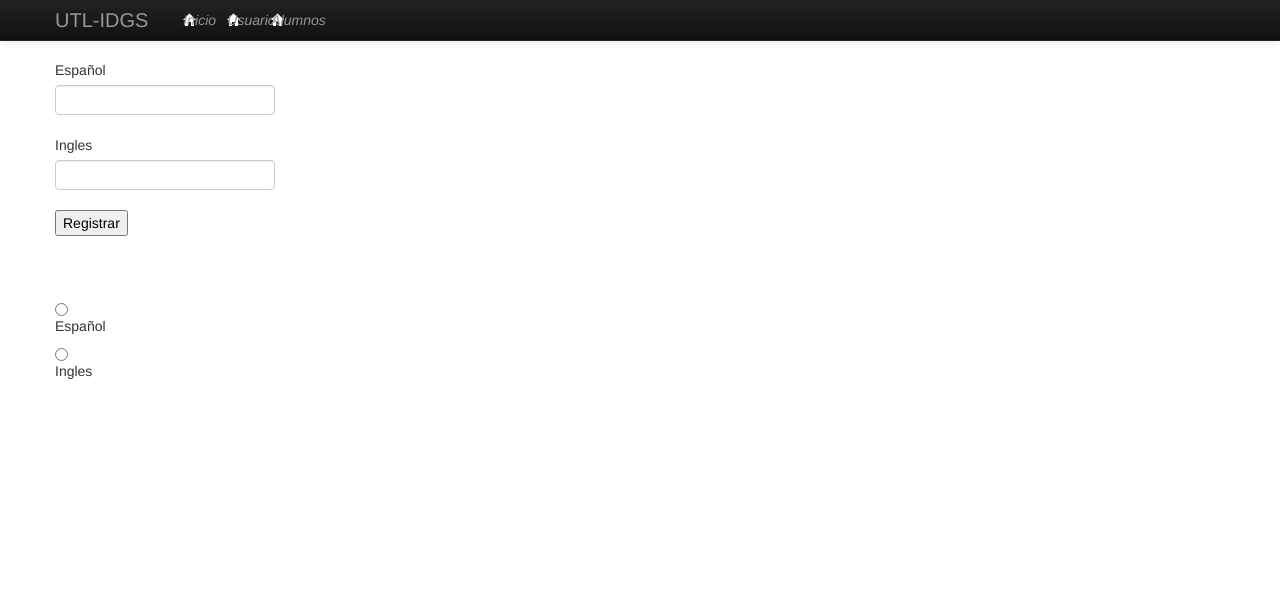
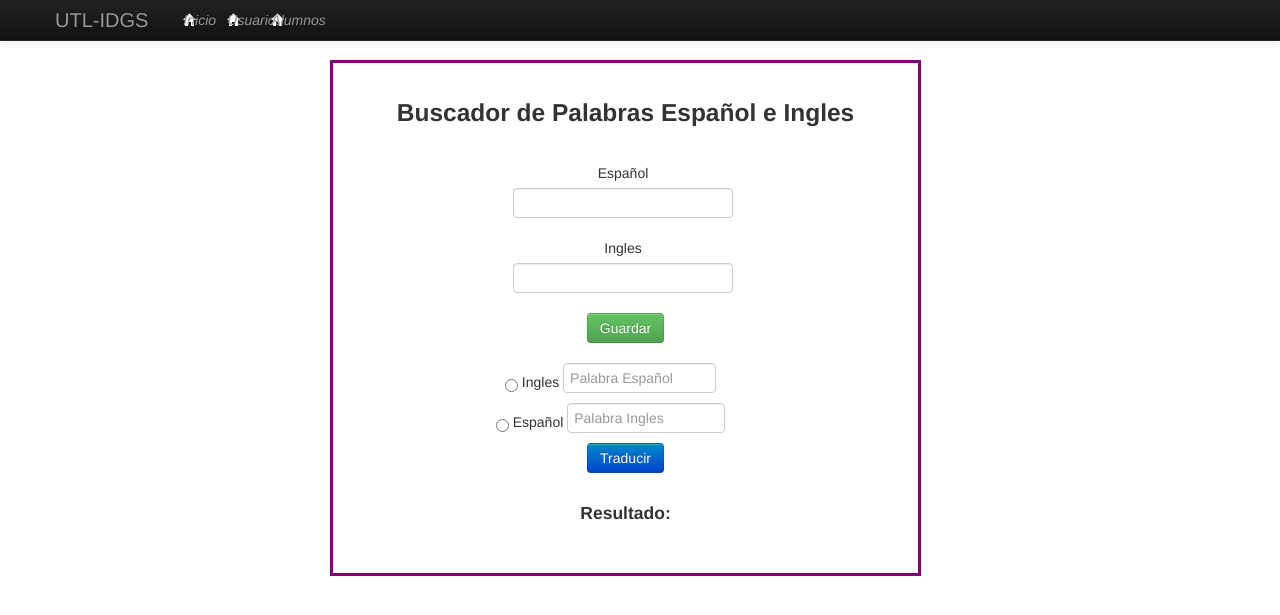
Before and after one commit to IDGS-801-20001359/IDGS801-Flask2, a Flask app: page /traductor in a window 1280 px wide. Shown: the top 615 px of the page. Run offline with Flask 2, Linux system fonts and the light colour scheme; some libraries are stand-ins or nearby versions.

Commit message:
traductor 27_feb_2023

```diff
--- a/app.py
+++ b/app.py
@@ -43,33 +43,35 @@ def alumnos():
     return render_template('Alumnos.html',form=reg_alum,mat=mat,nom=nom)
 
 #actividad de traductor
-@app.route("/traductor",methods=['POST','GET'])
+@app.route('/traductor', methods=['GET', 'POST'])
 def traductor():
-        reg_leng=forms.UsuarioForm(request.form)
-        esp=''
-        ing=''
-        if request.method == 'POST' and reg_leng.validate():
-            esp=reg_leng.español.data
-            ing=reg_leng.ingles.data
-            file=open('palabras.txt','a')
-            file.write('\n'+ esp)
-            file.write('\n'+ ing)
+    words = forms.WordsForm(request.form)
+    datosEncontrados = ''
+    if(request.method == 'POST' and words.validate()):
+        btnGuardar = request.form.get('btnGuardar')
+        btnTraducir = request.form.get('btnTraducir')
+        if(btnGuardar == 'Guardar'):
+            file = open('palabras.txt', 'a')
+            file.write('\n' + words.español.data.upper() + '\n' + words.ingles.data.upper())
             file.close()
-        return render_template('traductor.html', form=reg_leng, esp=esp, ing=ing)
+        if(btnTraducir == 'Traducir'):
+            opcion = request.form.get('translate')
+            file = open('palabras.txt', 'r')
+            palabras = [linea.rstrip('\n') for linea in file]
+            if(opcion == 'español'):
+                espPalabra = request.form.get('txtEspañol')
+                for posicion in range(len(palabras)):
+                    if(palabras[posicion] == espPalabra.upper()):
+                        datosEncontrados = palabras[posicion + 1]
+            elif(opcion == 'ingles'):
+                engPalabra = request.form.get('txtIngles')
+                for posicion in range(len(palabras)):
+                    if(palabras[posicion] == engPalabra.upper()):
+                        datosEncontrados = palabras[posicion - 1]
+                        print(datosEncontrados)
 
-@app.route("/buscarP",methods=['POST','GET'])
-def buscarP():
-        reg_leng=forms.UsuarioForm(request.form)
-        esp=''
-        ing=''
-        if request.method == 'POST' and reg_leng.validate():
-            esp=reg_leng.español.data
-            ing=reg_leng.ingles.data
-            file=open('palabras.txt','a')
-            file.write('\n'+ esp)
-            file.write('\n'+ ing)
-            file.close()
-        return render_template('traductor.html', form=reg_leng, esp=esp, ing=ing)
+    return render_template('traductor.html', form = words, datosEncontrados = datosEncontrados)
+
 
 #este es parte de mi codigo de la actividad cajas
 @app.route('/')
@@ -111,7 +113,6 @@ def cajas():
     return render_template('resultado.html', maximo = maximo, menor = menor, calculo = calculo, results = results)
 
 
-
 if __name__ == "__main__":
     #csrf.init_app(app)
     app.run(debug=True,port=3000)
--- a/forms.py
+++ b/forms.py
@@ -36,3 +36,7 @@ class UsuarioForm(Form):
     ])
     ingles=StringField('Ingles',[
         validators.DataRequired(message = 'El campo es requerido')])
+
+class WordsForm(Form):
+    español = StringField('Español')
+    ingles = StringField('Ingles')
--- a/templates/traductor.html
+++ b/templates/traductor.html
@@ -1,30 +1,36 @@
-{% extends "layout.html"%}
+{% extends 'layout.html' %}
+{% block content %}
+{% from '_macros.html' import render_field %}
+<div class="container  text-center">
+    <div style="border: 3px solid purple; width: 50%; margin-left: 275px;" >
+    <br>
+    <h3>Buscador de Palabras Español e Ingles</h3>
+    <br>
+    <form action="" method="post" novalidate>
+            <div class="row control_group" style="padding-left: 25px;">
+                {{render_field(form.español)}}
+                {{render_field(form.ingles)}}
+            </div>
+            <input type="submit" value="Guardar" id="btnGuardar" name="btnGuardar" class="btn btn-success">
+            <br><br>
 
-{%block content%}
-<div class="col-xs-6">
-    {% from "_macros.html" import render_field %}
-    <form action="" method="post" novalidate>
-    <div class="row_control-group">
-
-            {{render_field(form.español)}}
-            {{render_field(form.ingles)}}
-            <input type="submit" value="Registrar">
+            <div class="row control_group">
+                <input type="radio" name="translate" value="español"> Ingles
+                <input type="text" name="txtEspañol" placeholder="Palabra Español" id="txtEspañol" style="padding-right: 35px; width: 110px;">
+                <br>
+                <input type="radio" name="translate" value="ingles"> Español
+                <input type="text" name="txtIngles" id="txtIngles" placeholder="Palabra Ingles" style="padding-right: 60px; width: 90px;">
+                <br>
+            </div>
+            <input type="submit" value="Traducir" id="btnTraducir" name="btnTraducir" class="btn btn-primary">
+            <br>
+            <br>
+            <h4> Resultado:
+                {{datosEncontrados}}
+            </h4>
+       <br>
+    </form>
     </div>
-    </form>
+    </div>
 </div>
-
-<br><br>
-
-<div class="form-check">
-    <input class="form-check-input" type="radio" name="español" id="español">
-    <label class="form-check-label" for="flexRadioDefault1">
-        Español
-      </label>
-</div>
-<div class="form-check">
-    <input class="form-check-input" type="radio" name="ingles" id="ingles">
-    <label class="form-check-label" for="flexRadioDefault2">
-        Ingles
-      </label>
-</div>
-{%endblock%}
+{% endblock %}
```
Also changed, not shown: palabras.txt (+12 -3 lines).
